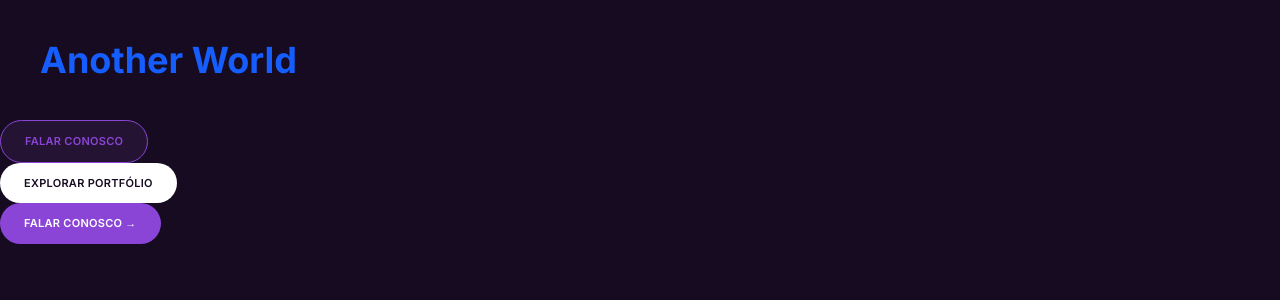
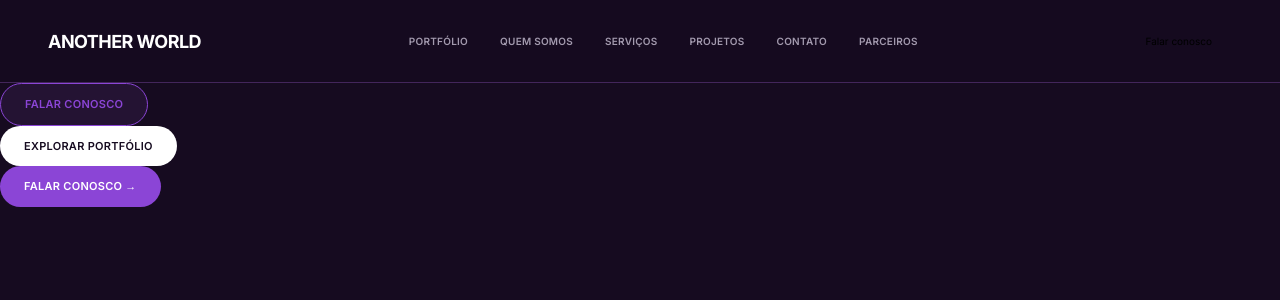
Before and after one commit to Another-World/FRONT-END, a React (Vite) app: page / in a window 1280 px wide. Shown: the top 300 px of the page. Built offline with nearby package versions, Linux system fonts and the light colour scheme.

Commit message:
feat: criação do Header e importando no App

```diff
--- a/src/App.jsx
+++ b/src/App.jsx
@@ -1,13 +1,12 @@
 import Button from "./components/ui/Button";
 import SectionHeader from "./components/ui/SectionHeader";
+import Header from "./components/sections/Header";
 
 export default function App() {
   return (
     <div>
 
-      <h1 className="text-4xl font-bold text-blue-600 p-10">
-        Another World
-      </h1>
+      <Header />
 
       <Button variant="outline">Falar conosco</Button>
       <Button variant="white">Explorar portfólio</Button>
--- /dev/null
+++ b/src/components/sections/Header.jsx
@@ -0,0 +1,216 @@
+// Importa o useState, usado para controlar se o menu mobile está aberto ou fechado.
+import { useState } from "react";
+
+// Importa o botão reutilizável que já foi criado em src/ui/Button.jsx.
+import Button from "../ui/Button";
+
+// Array com todos os links do menu.
+// Isso evita repetir os mesmos links no desktop e no mobile.
+const links = [
+  { text: "Portfólio", href: "#portfolio" },
+  { text: "Quem somos", href: "#sobre" },
+  { text: "Serviços", href: "#servicos" },
+  { text: "Projetos", href: "#projetos" },
+  { text: "Contato", href: "#contato" },
+  { text: "Parceiros", href: "#parceiros" },
+];
+
+// Todo componente React começa com uma função.
+// export default permite importar este componente sem usar chaves:
+// import Header from "./sections/Header";
+export default function Header() {
+  // menuOpen guarda o estado do menu mobile:
+  // false = fechado
+  // true = aberto
+  //
+  // setMenuOpen é a função usada para alterar esse valor.
+  const [menuOpen, setMenuOpen] = useState(false);
+
+  // Função para fechar o menu mobile.
+  // Vamos usá-la quando o usuário clicar em algum link.
+  function closeMenu() {
+    setMenuOpen(false);
+  }
+
+  return (
+    /*
+      <header> é a tag semântica correta para o cabeçalho.
+
+      sticky top-0 = mantém o header preso no topo durante a rolagem.
+      z-50 = mantém o header na frente das outras seções.
+      border-b border-border = cria a linha inferior roxa.
+      bg-bg-dark/95 = fundo escuro com 95% de opacidade.
+      backdrop-blur = aplica desfoque no conteúdo atrás do header.
+    */
+    <header className="sticky top-0 z-50 border-b border-border bg-bg-dark/95 backdrop-blur">
+
+      {/*
+        Este é o container interno.
+
+        h-[82px] = altura de 82px, igual ao Figma.
+        max-w-[1440px] = limita a largura máxima ao layout desktop.
+        mx-auto = centraliza o conteúdo.
+        px-6 = 24px de espaço lateral no mobile.
+        lg:px-12 = 48px de espaço lateral em telas grandes.
+        flex = coloca os elementos em linha.
+        justify-between = separa logo, menu e botão.
+      */}
+      <div className="mx-auto flex h-[82px] max-w-[1440px] items-center justify-between px-6 lg:px-12">
+
+        {/*
+          Logo do site.
+          href="#inicio" levará a pessoa para a seção Hero,
+          que depois terá id="inicio".
+        */}
+        <a
+          href="#inicio"
+          className="text-[18px] font-bold tracking-[-0.03em] text-white"
+          onClick={closeMenu}
+        >
+          ANOTHER WORLD
+        </a>
+
+        {/*
+          Menu desktop.
+
+          hidden = escondido por padrão.
+          xl:flex = aparece como flex apenas a partir de 1280px.
+          Isso evita que os seis links fiquem apertados em telas menores.
+        */}
+        <nav
+          className="hidden items-center gap-8 xl:flex"
+          aria-label="Navegação principal"
+        >
+          {/*
+            .map() percorre cada objeto dentro de links
+            e cria um <a> para cada item.
+          */}
+          {links.map((link) => (
+            <a
+              /*
+                key é obrigatório em listas do React.
+                Ele permite que o React identifique cada item.
+              */
+              key={link.href}
+
+              // Usa o href definido no array.
+              href={link.href}
+
+              /*
+                text-[10px] = tamanho de texto do Figma.
+                uppercase = deixa as letras em maiúsculo.
+                hover:text-white = muda a cor ao passar o mouse.
+              */
+              className="text-[10px] font-semibold uppercase tracking-wide text-text-muted transition-colors hover:text-white"
+            >
+              {/* Exibe o texto definido no array. */}
+              {link.text}
+            </a>
+          ))}
+        </nav>
+
+        {/*
+          CTA do desktop.
+
+          hidden xl:block = só aparece a partir de 1280px.
+          O Button recebe variant="outline", usando a versão com
+          fundo escuro e borda roxa criada no Button.jsx.
+        */}
+        <div className="hidden xl:block">
+          <Button
+            variant="outline"
+            className="h-11 px-5 text-[10px]"
+
+            /*
+              Ao clicar, altera a hash da URL para #contato.
+              Quando a seção Contato for criada com id="contato",
+              a página rolará até ela.
+            */
+            onClick={() => (window.location.hash = "contato")}
+          >
+            Falar conosco
+          </Button>
+        </div>
+
+        {/*
+          Botão do menu mobile.
+
+          xl:hidden = aparece apenas abaixo de 1280px.
+          aria-label e aria-expanded melhoram acessibilidade
+          para leitores de tela.
+        */}
+        <button
+          type="button"
+          className="inline-flex h-10 w-10 items-center justify-center rounded-full border border-border text-text-muted transition-colors hover:border-purple hover:text-white xl:hidden"
+          aria-label={menuOpen ? "Fechar menu" : "Abrir menu"}
+          aria-expanded={menuOpen}
+
+          /*
+            !menuOpen significa "o oposto do valor atual":
+
+            se menuOpen for false, vira true;
+            se menuOpen for true, vira false.
+          */
+          onClick={() => setMenuOpen(!menuOpen)}
+        >
+          {/*
+            Se menuOpen for true, mostra ×.
+            Caso contrário, mostra ☰.
+          */}
+          <span className="text-xl leading-none" aria-hidden="true">
+            {menuOpen ? "×" : "☰"}
+          </span>
+        </button>
+      </div>
+
+      {/*
+        Renderização condicional:
+
+        O menu abaixo só será renderizado se menuOpen for true.
+        false && (...) não mostra nada.
+        true && (...) mostra o conteúdo.
+      */}
+      {menuOpen && (
+        <nav
+          className="border-t border-border bg-bg-dark px-6 py-5 xl:hidden"
+          aria-label="Navegação mobile"
+        >
+          <div className="mx-auto flex max-w-[1440px] flex-col gap-1">
+
+            {/* Reaproveita o mesmo array de links do menu desktop. */}
+            {links.map((link) => (
+              <a
+                key={link.href}
+                href={link.href}
+
+                /*
+                  onClick={closeMenu} fecha o menu depois que
+                  a pessoa escolhe uma página.
+                */
+                onClick={closeMenu}
+                className="rounded-lg px-3 py-3 text-sm font-semibold uppercase tracking-wide text-text-muted transition-colors hover:bg-bg-card hover:text-white"
+              >
+                {link.text}
+              </a>
+            ))}
+
+            {/* Botão de contato também disponível no final do menu mobile. */}
+            <Button
+              variant="outline"
+              className="mt-3 w-full"
+              onClick={() => {
+                // Navega até a seção de contato.
+                window.location.hash = "contato";
+
+                // Fecha o menu depois do clique.
+                closeMenu();
+              }}
+            >
+              Falar conosco
+            </Button>
+          </div>
+        </nav>
+      )}
+    </header>
+  );
+}
```
